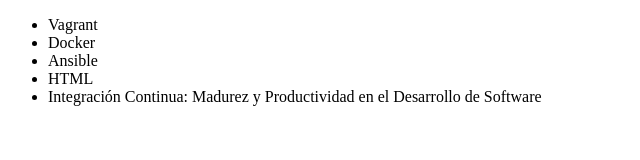
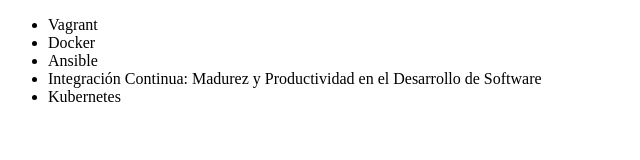
Before and after one commit to RodrigoMMO/alura-git, a plain HTML site: page index.html in a window 1280 px wide. Shown: the whole page, without its empty margins (0-640 px from the left). Drawn offline with Linux system fonts and the light colour scheme.

Commit message:
Agregando curso de Kubernetes

```diff
--- a/index.html
+++ b/index.html
@@ -11,8 +11,8 @@
         <li>Vagrant</li>
         <li>Docker</li>
         <li>Ansible</li>
-        <li> HTML </li>
         <li>Integración Continua: Madurez y Productividad en el Desarrollo de Software</li>
+        <li>Kubernetes</li>
     </ul>
 </body>
 </html>
```
